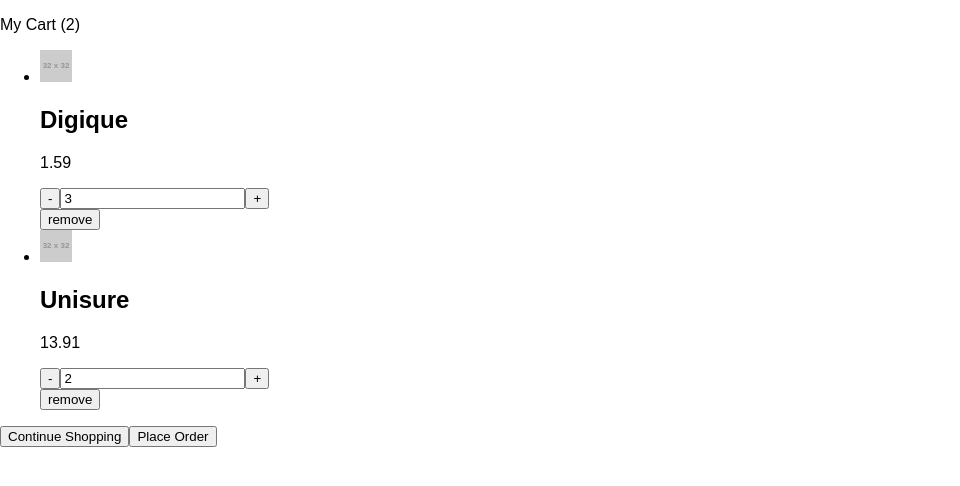
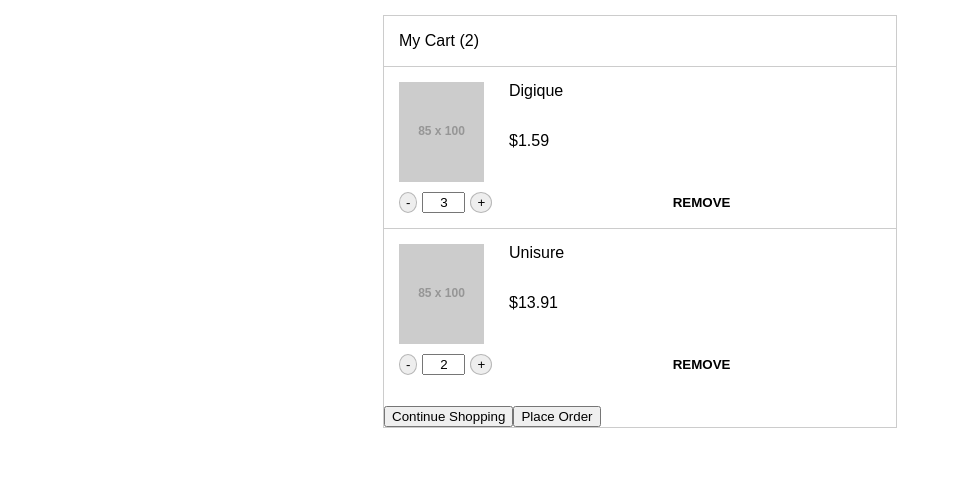
Before and after one commit to davidyearwood/loktra-shopping-cart, a React (Create React App) app: page / in a window 1280 px wide. Shown: the top 486 px of the page, without its empty margins (0-960 px from the left). Built offline with nearby package versions, Linux system fonts and the light colour scheme.

Commit message:
Style remove btn, cart, and plus-minus button

```diff
--- /dev/null
+++ b/public/css/stylesheet.css
@@ -0,0 +1,71 @@
+.btn--remove {
+    background: transparent;
+    border: none;
+    cursor: pointer;
+    font-weight: bold;
+    flex-grow: 2;
+    text-align: center;
+    text-transform: uppercase;
+
+}
+.cart {
+    margin-top: 15px;
+    margin-left: auto;
+    margin-right: auto;
+    border: 1px solid #ccc;
+    width: 40%;
+}
+.cart__header {
+    padding-left: 15px;
+}
+.cart-item {
+    border-top: 1px solid #ccc;
+    list-style-type: none;
+    padding-bottom: 15px;
+    padding-left: 15px;
+    padding-top: 15px;
+}
+.cart-items {
+    padding: 0;
+}
+.cart-item__content {
+    display: flex;
+    margin-bottom: 10px;
+}
+.cart-item__content :nth-child(1) {
+    margin-right: 25px;
+}
+.cart-item__controls {
+    display: flex;
+}
+.cart-item__price {
+    margin: 0;
+}
+.cart-item__title {
+    font-size: 16px;
+    font-weight: 400;
+    margin: 0;
+    margin-bottom: 32px;
+}
+.plus-minus {
+    display: flex;
+    margin-right: 15px;
+}
+.plus-minus__btn {
+    background: #eee;
+    border: 1px solid #b7b7b7;
+    border-radius: 50%;
+    cursor: pointer;
+    height: auto;
+}
+.plus-minus__field {
+    margin-left: 5px;
+    margin-right: 5px;
+    text-align: center;
+    width: 35px;
+}
+.plus-minus__field::-webkit-inner-spin-button,
+.plus-minus__field::-webkit-outer-spin-button {
+  -webkit-appearance: none;
+  margin: 0;
+}
--- a/public/index.html
+++ b/public/index.html
@@ -10,6 +10,7 @@
     -->
     <link rel="manifest" href="%PUBLIC_URL%/manifest.json">
     <link rel="shortcut icon" href="%PUBLIC_URL%/favicon.ico">
+    <link rel="stylesheet" href="css/stylesheet.css">
     <!--
       Notice the use of %PUBLIC_URL% in the tags above.
       It will be replaced with the URL of the `public` folder during the build.
--- a/src/App.js
+++ b/src/App.js
@@ -1,6 +1,5 @@
 import React, { Component } from 'react';
 import logo from './logo.svg';
-import './App.css';
 import CartStorage from './CartStorage';
 import PlusMinusButton from './PlusMinusButton';
 import CartItems from './CartItems';
@@ -26,42 +25,42 @@ class App extends Component {
       products: [
       {
         "id": "5b5a294fbf63ef80275f2fa3",
-        "picture": "http://placehold.it/32x32",
+        "picture": "http://placehold.it/85x100",
         "name": "Comvex",
         "alt": "Ezent",
         "price": 11.8
       },
       {
         "id": "5b5a294f29824c3215be744f",
-        "picture": "http://placehold.it/32x32",
+        "picture": "http://placehold.it/85x100",
         "name": "Infotrips",
         "alt": "Eventex",
         "price": 9.05
       },
       {
         "id": "5b5a294f6aeb53462f4a2052",
-        "picture": "http://placehold.it/32x32",
+        "picture": "http://placehold.it/85x100",
         "name": "Zytrex",
         "alt": "Pulze",
         "price": 4.04
       },
       {
         "id": "5b5a294ff9843844b196a127",
-        "picture": "http://placehold.it/32x32",
+        "picture": "http://placehold.it/85x100",
         "name": "Eventage",
         "alt": "Andryx",
         "price": 18.13
       },
       {
         "id": "5b5a294fcc486b36b7c55d06",
-        "picture": "http://placehold.it/32x32",
+        "picture": "http://placehold.it/85x100",
         "name": "Unisure",
         "alt": "Papricut",
         "price": 13.91
       },
       {
         "id": "5b5a294fde05d454472d3d4c",
-        "picture": "http://placehold.it/32x32",
+        "picture": "http://placehold.it/85x100",
         "name": "Digique",
         "alt": "Fleetmix",
         "price": 1.59
@@ -187,7 +186,7 @@ class App extends Component {
   render() {
     let userCart = this.getUserCart();
     return (
-      <div class="cart">
+      <div className="cart">
         <div className="cart__header">
           <p>My Cart ({userCart.length})</p>
         </div>
--- a/src/CartItem.js
+++ b/src/CartItem.js
@@ -5,10 +5,12 @@ import PlusMinusButton from './PlusMinusButton';
 const CartItem = props => {
     return(
         <li className="cart-item">
-            <img className="cart-item__img" src={props.src} alt={props.alt} />
-            <div className="cart-item__info">
-                <h2 className="cart-item__title">{props.name}</h2>
-                <p className="cart-item__price">{props.price}</p>
+            <div className="cart-item__content">
+                <img className="cart-item__img" src={props.src} alt={props.alt} />
+                <div className="cart-item__info">
+                    <h2 className="cart-item__title">{props.name}</h2>
+                    <p className="cart-item__price">${props.price}</p>
+                </div>
             </div>
             <div className="cart-item__controls">
                 <PlusMinusButton
--- a/src/CartItems.js
+++ b/src/CartItems.js
@@ -42,7 +42,7 @@ const CartItems = props => {
     });
 
     return (
-        <ul className="cartItems">
+        <ul className="cart-items">
             {cartItems}
         </ul>
     );
--- a/src/PlusMinusButton.js
+++ b/src/PlusMinusButton.js
@@ -3,10 +3,10 @@ import PropTypes from 'prop-types';
 
 const PlusMinusButton = props => {
     return(
-        <form className="plus-minus-button">
-            <button className="btn btn--minus" onClick={props.onClickMinusButton}>-</button>
-            <input type="number" value={props.numberField} onChange={props.onChangeNumberField} />
-            <button className="btn btn--plus" onClick={props.onClickPlusButton}>+</button>
+        <form className="plus-minus">
+            <button className="plus-minus__btn" onClick={props.onClickMinusButton}>-</button>
+            <input className="plus-minus__field" type="number" value={props.numberField} onChange={props.onChangeNumberField} />
+            <button className="plus-minus__btn" onClick={props.onClickPlusButton}>+</button>
         </form>
     );
 }
```
